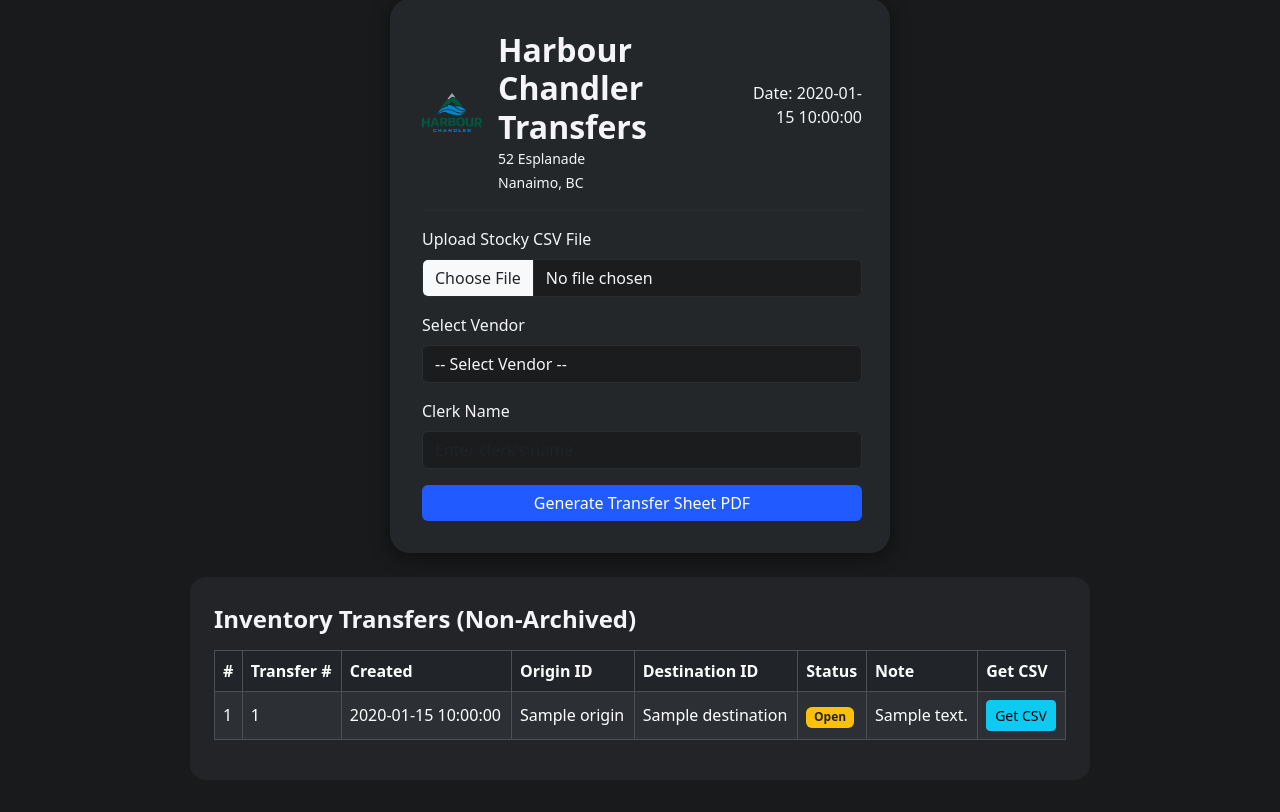
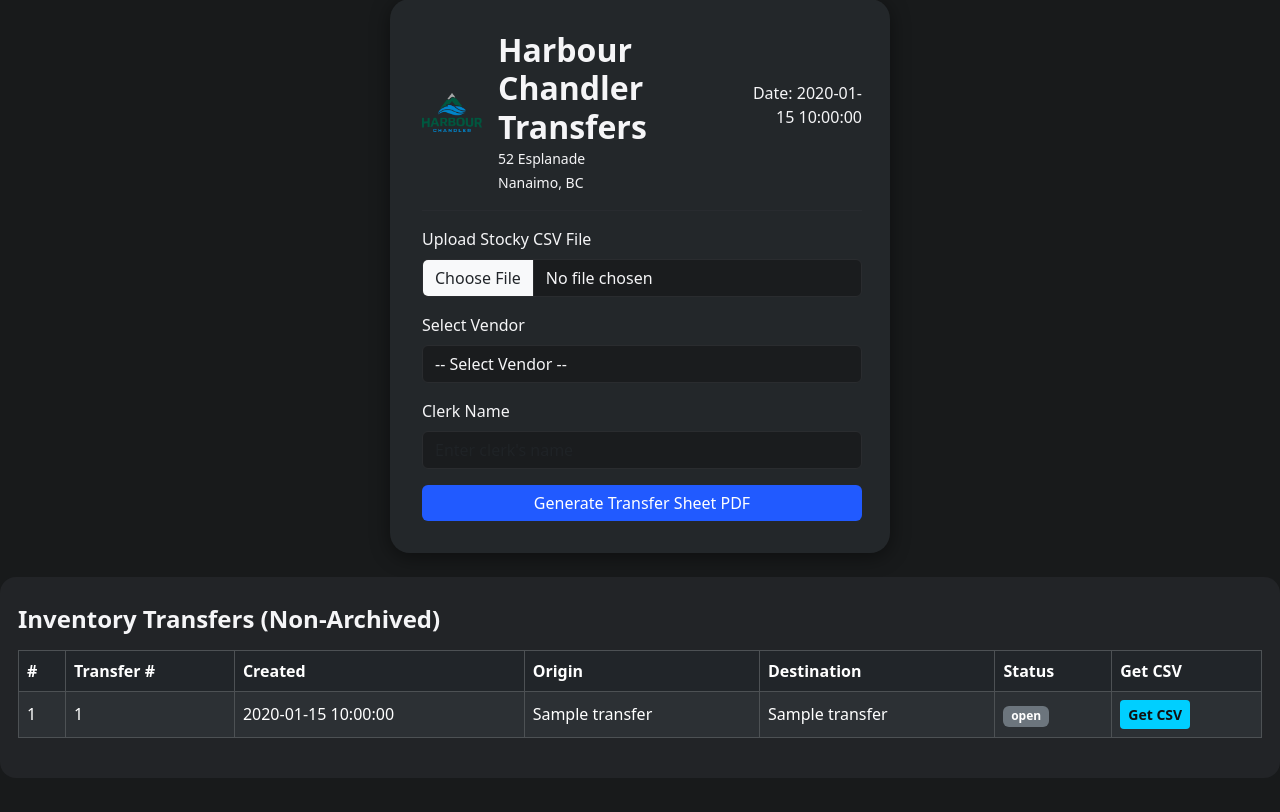
Before and after one commit to ITASFrank/pdf-transfers, a Flask app: template templates/index.html in a window 1280 px wide. Shown: the part 51-863 px from the top of the page. After the commit the page ends 789 px from the top, so only its background shows below. Run offline with Flask 3, Linux system fonts and the light colour scheme; the template is opened without the code that fills it: most values are stand-ins (such as "Sample title", 1, 10 or a date in 2020).

Commit message:
Update index.html

```diff
--- a/templates/index.html
+++ b/templates/index.html
@@ -10,11 +10,17 @@
         .transfer-card { background: #23272a; border-radius: 20px; box-shadow: 0 4px 20px rgba(0,0,0,0.45); padding: 32px 28px 32px 32px; max-width: 500px; margin: 50px auto 24px;}
         .logo-img { max-width: 60px; }
         .btn-primary { background: #215aff; border: none;}
-        .active-list { background: #222427; border-radius: 16px; padding: 28px 24px 24px 24px; max-width: 900px; margin: 0 auto 32px;}
+        .active-list { background: #222427; border-radius: 16px; padding: 28px 18px 24px 18px; max-width: 100%; margin: 0 auto 32px;}
         label, .form-label { color: #f5f5f7; }
         .form-control, .form-select { background: #1a1c1e; border: 1px solid #2a2c2f; color: #f5f5f7; }
         .form-control:focus, .form-select:focus { border-color: #215aff; box-shadow: 0 0 0 0.2rem #215aff40;}
-        .pdf-btn { font-size: 14px; }
+        .pdf-btn, .csv-btn { font-size: 14px; font-weight: 600; }
+        .csv-btn { background: #00cfff; border: none; color: #111; }
+        @media (max-width: 600px) {
+            .transfer-card, .active-list { max-width: 99vw; padding: 10px 4px; }
+            table { font-size: 13px; }
+            .csv-btn { width: 100%; margin-top: 3px; }
+        }
     </style>
 </head>
 <body>
@@ -30,7 +36,6 @@
         </div>
     </div>
     <hr style="border-color: #3a3b3c;">
-    <!-- CSV Upload Form -->
     <form method="POST" enctype="multipart/form-data">
         <div class="mb-3">
             <label for="csv" class="form-label">Upload Stocky CSV File</label>
@@ -55,41 +60,39 @@
 
 <div class="active-list">
     <h4 class="mb-3" style="font-weight: 700;">Inventory Transfers (Non-Archived)</h4>
-    {% if active_transfers and active_transfers|length > 0 %}
+    {% if transfers and transfers|length > 0 %}
         <div class="table-responsive">
             <table class="table table-dark table-striped table-bordered align-middle">
                 <thead>
                     <tr>
-                        <th scope="col">#</th>
-                        <th scope="col">Transfer #</th>
-                        <th scope="col">Created</th>
-                        <th scope="col">Origin ID</th>
-                        <th scope="col">Destination ID</th>
-                        <th scope="col">Status</th>
-                        <th scope="col">Note</th>
-                        <th scope="col">Get CSV</th>
+                        <th>#</th>
+                        <th>Transfer #</th>
+                        <th>Created</th>
+                        <th>Origin</th>
+                        <th>Destination</th>
+                        <th>Status</th>
+                        <th>Get CSV</th>
                     </tr>
                 </thead>
                 <tbody>
-                    {% for t in active_transfers %}
+                    {% for t in transfers %}
                     <tr>
                         <td>{{ loop.index }}</td>
                         <td>{{ t.sequential_id }}</td>
                         <td>{{ t.created_at }}</td>
-                        <td>{{ t.origin }}</td>
-                        <td>{{ t.destination }}</td>
+                        <td>{{ t.origin_name }}</td>
+                        <td>{{ t.destination_name }}</td>
                         <td>
-                            {% if t.status == "open" %}
-                                <span class="badge bg-warning text-dark">Open</span>
-                            {% elif t.status == "sent" %}
-                                <span class="badge bg-primary">Sent</span>
+                            {% if t.status == "Draft" %}
+                                <span class="badge bg-warning text-dark">Draft</span>
+                            {% elif t.status == "In Transit" %}
+                                <span class="badge bg-primary">In Transit</span>
                             {% else %}
                                 <span class="badge bg-secondary">{{ t.status }}</span>
                             {% endif %}
                         </td>
-                        <td>{{ t.note or '' }}</td>
                         <td>
-                            <a class="btn btn-sm btn-info pdf-btn" href="{{ t.stocky_link }}" target="_blank">Get CSV</a>
+                            <a class="btn btn-sm csv-btn" href="https://stocky.shopifyapps.com/stock_transfers/{{ t.id }}/csv" target="_blank">Get CSV</a>
                         </td>
                     </tr>
                     {% endfor %}
```
